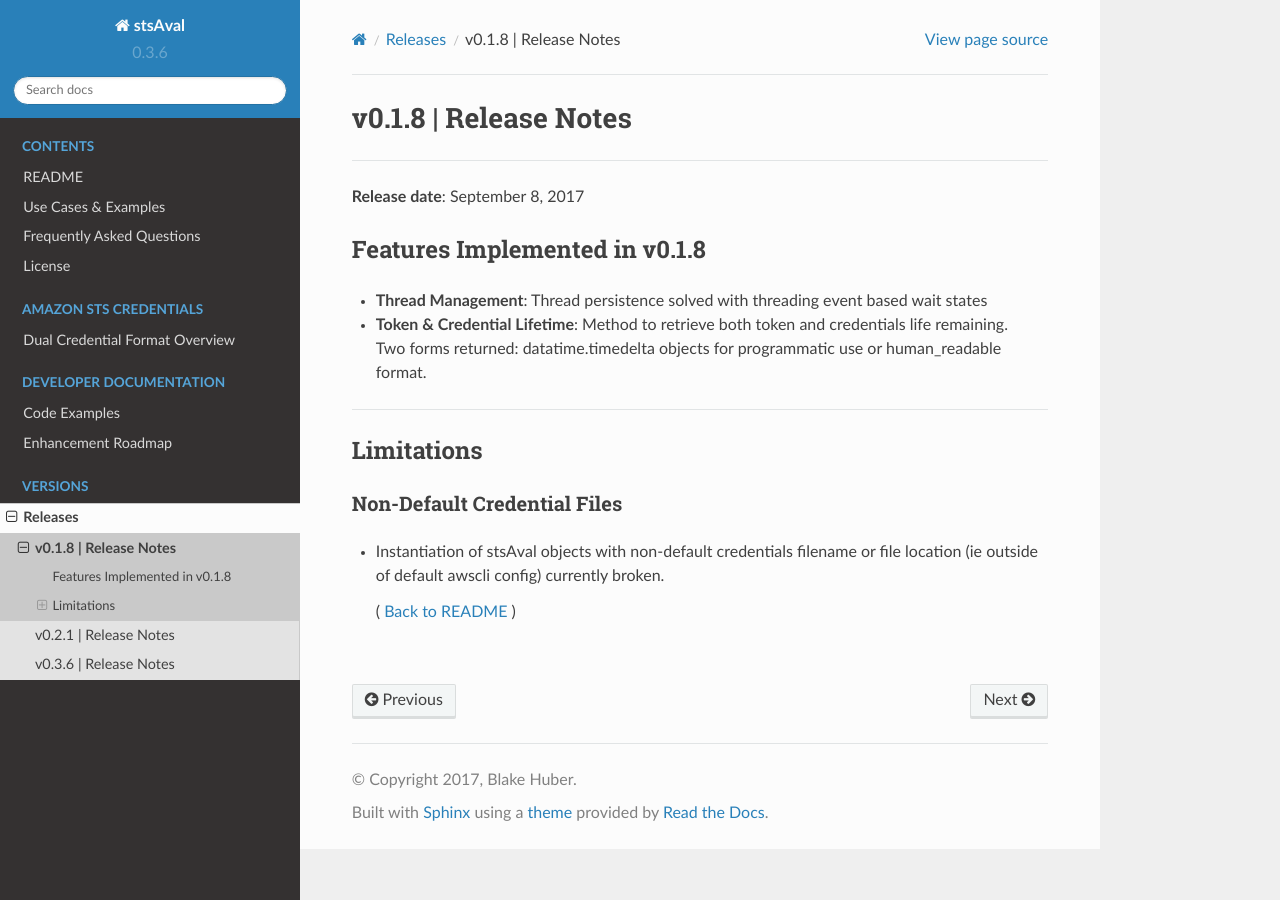
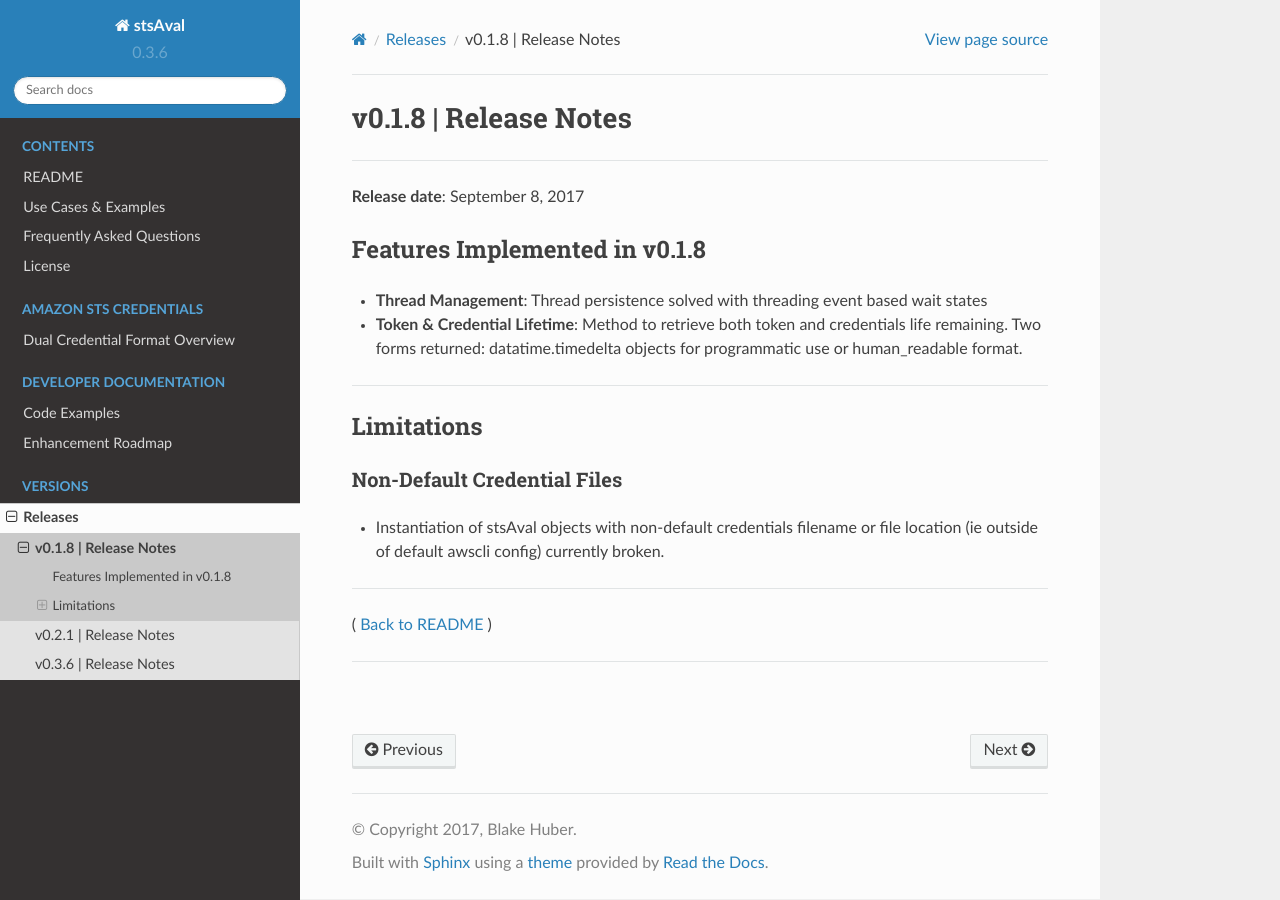
Before and after one commit to fstab50/stslib, a Sphinx documentation site: the page built from docs/releases/release_v0.1.8.rst, in a window 1280 px wide. Built offline with Sphinx 7.4.7 and the Read the Docs theme 2.0.0, drawn with Linux system fonts in a browser that asks for light colours.

```diff
--- a/docs/README.rst
+++ b/docs/README.rst
@@ -32,8 +32,7 @@ Before going further, you may wish to understand **stsAval** key concepts and us
 
 ------------
 
-Releases
-~~~~~~~~
+**Current Release**:
 
 See `v0.3.6 Release Notes <releases/release_v0.3.6.html>`__
 
--- a/docs/releases/release_v0.1.8.rst
+++ b/docs/releases/release_v0.1.8.rst
@@ -9,13 +9,10 @@
 Features Implemented in v0.1.8
 ------------------------------
 
--  **Thread Management**: Thread persistence solved with threading event
-   based wait states
+-  **Thread Management**: Thread persistence solved with threading event based wait states
 
--  | **Token & Credential Lifetime**: Method to retrieve both token and
-     credentials life remaining.
-   | Two forms returned: datatime.timedelta objects for programmatic use
-     or human\_readable format.
+-  **Token & Credential Lifetime**: Method to retrieve both token and credentials life remaining.
+   Two forms returned: datatime.timedelta objects for programmatic use or human\_readable format.
 
 --------------
 
@@ -29,10 +26,10 @@ Non-Default Credential Files
    filename or file location (ie
    outside of default awscli config) currently broken.
 
-   --------------
+--------------
 
-   ( `Back to README <../README.html>`__ )
+( `Back to README <../README.html>`__ )
 
-   --------------
+--------------
 
    |
```
Also changed, not shown: docs/primer/credential-format-overview.rst (+5 -5 lines), docs/use_cases.rst (+13 -11 lines).
